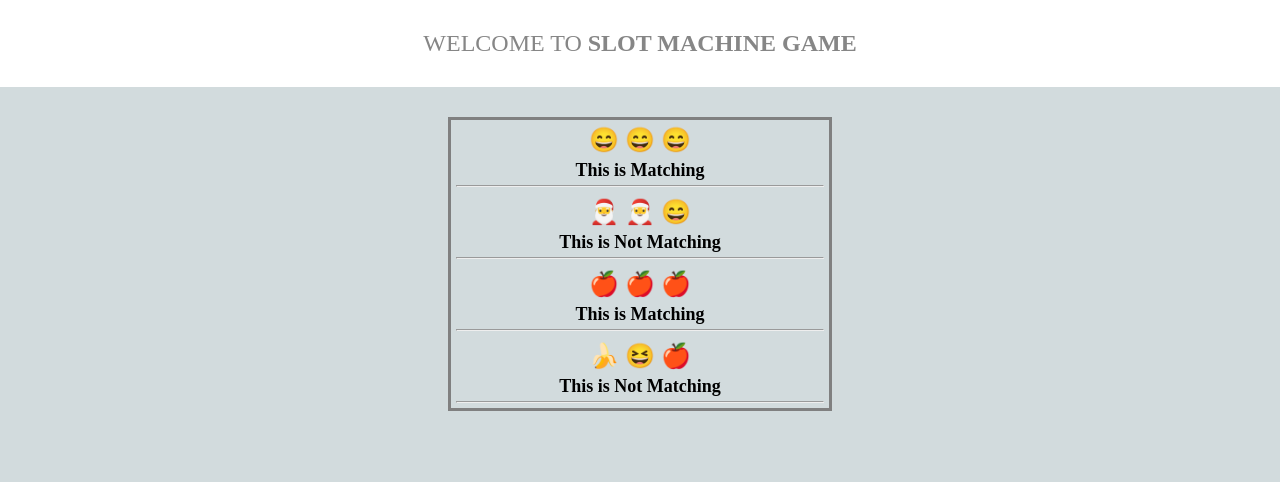
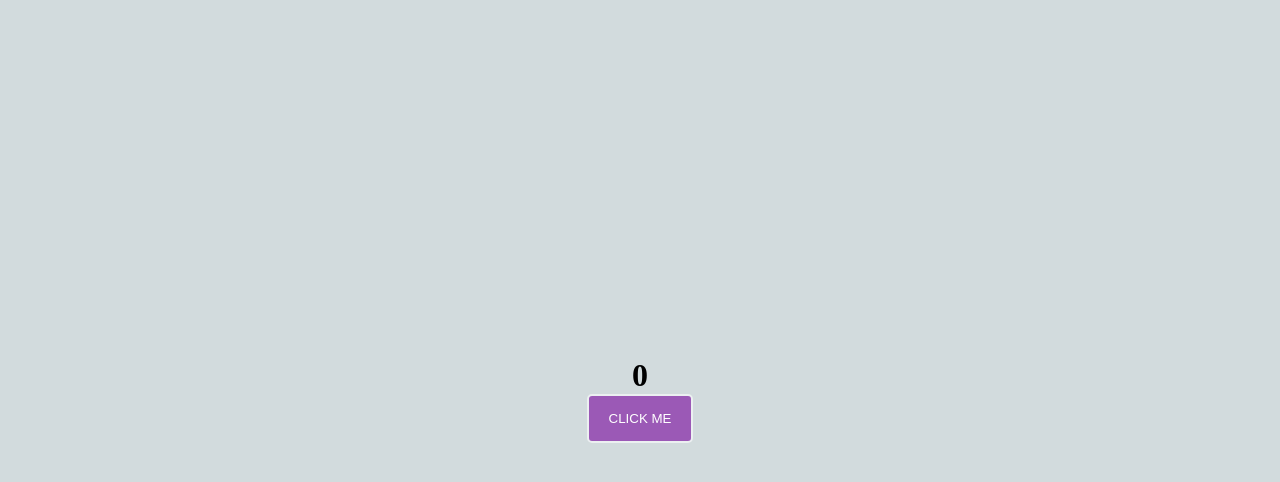
Before and after one commit to Rithick69/React-Tutorials, a React (Create React App) app: page / in a window 1280 px wide. Shown: the top 482 px of the page. Built offline with nearby package versions, Linux system fonts and the light colour scheme.

Commit message:
Created Click Counter Webpage using Hooks

```diff
--- a/src/App.jsx
+++ b/src/App.jsx
@@ -1,26 +1,40 @@
-import React from "react";
+import React, { useState } from "react";
 import "./styles.css";
-import SlotM from "./components/Slotmach";
-import Slotdata from "./components/Slotdata";
 
-// Creating a mini "Slot Machine" game
+// Learning React Hooks
+// Created a webpage where count is displayed and increments by 1 when user
+// clicks the button
 
-const App = () => (
-	<>
-		<h1 className="heading_style">
-			Welcome to{" "}
-			<span style={{ fontWeight: "bold", backgroundColor: "transparent" }}>
-				Slot Machine Game
-			</span>
-		</h1>
-		<div className="slotmachine">
-			{/* Installed emojisense extension for emoji */}
+const App = () => {
+	// Hooks can only be called inside a functional component.
+	//
+	// const state = useState();
+	// console.log(state);
+	// useState is an array that return 2 items : [undefined,f]
+	// "undefined" stands for state object and "f" stands for updated function
+	// useState returns 2 items, Current Data, Updated function / Data
+	// useState(data) here data is the initial value.
+	// For these reasons useState is called hooks in react.
+	//
+	// Object Destruct
+	const [count, setCount] = useState(0);
+	// setCount is a function that will use the initial data "5" and return updated
+	// value to count.
+	const IncNum = () => {
+		setCount(count + 1);
+		//console.log("clicked", count++);
+	};
 
-			{Slotdata.map((val) => {
-				return <SlotM key={val.id} x={val.x} y={val.y} z={val.z} />;
-			})}
-		</div>
-	</>
-);
+	return (
+		<>
+			{/* In order to get the value of count dynamically we will use hooks,
+			Hooks allows us to change the state of a var  i.e to be rendered.*/}
+
+			<h1> {count} </h1>
+			{/* Adding a click event */}
+			<button onClick={IncNum}> Click Me</button>
+		</>
+	);
+};
 
 export default App;
--- a/src/components/Sdata.jsx
+++ b/src/components/Sdata.jsx
@@ -1,5 +1,3 @@
-import Amazon from "./Amazon";
-
 const Sdata = [
 	{
 		id: 1,
--- a/src/styles.css
+++ b/src/styles.css
@@ -4,6 +4,30 @@
 	box-sizing: border-box;
 	background-color: #d2dbdd;
 }
+
+/* React Hooks */
+
+div {
+	width: 100%;
+	height: 100vh;
+	display: flex;
+	justify-content: center;
+	flex-direction: column;
+	align-items: center;
+}
+
+button {
+	padding: 15px 20px;
+	background: #9b59b6;
+	color: white;
+	border: 2px solid #ecf0f1;
+	outline: none;
+	border-radius: 5px;
+	text-transform: uppercase;
+	cursor: pointer;
+}
+
+/* Slot Machine and Netflix webpage */
 
 .heading_style {
 	padding: 30px 0;
@@ -18,6 +42,14 @@
 	background-color: #fff;
 }
 
+.slothouse {
+	width: 100%;
+	display: flex;
+	justify-content: center;
+	align-items: center;
+	flex-direction: column;
+}
+
 .slot_inner {
 	padding: 5px;
 	text-align: center;
@@ -26,10 +58,9 @@
 
 .slotmachine {
 	background-color: bisque;
-	width: 30%;
+	width: 22.5%;
 	border: 3px solid gray;
 	line-height: 30px;
-	margin-left: 35%;
 	margin-top: 20px;
 }
 
@@ -84,7 +115,7 @@
 	text-transform: capitalize;
 }
 
-button {
+/* button {
 	padding: 5px 8px;
 	text-transform: uppercase;
 	font-size: 13px;
@@ -94,7 +125,7 @@ button {
 	background-color: #fff;
 	color: #868686;
 	cursor: pointer;
-}
+} */
 
 @media (max-width: 768px) {
 	.card {
@@ -104,6 +135,5 @@ button {
 	}
 	.slotmachine {
 		width: 60%;
-		margin-left: 20%;
 	}
 }
```
